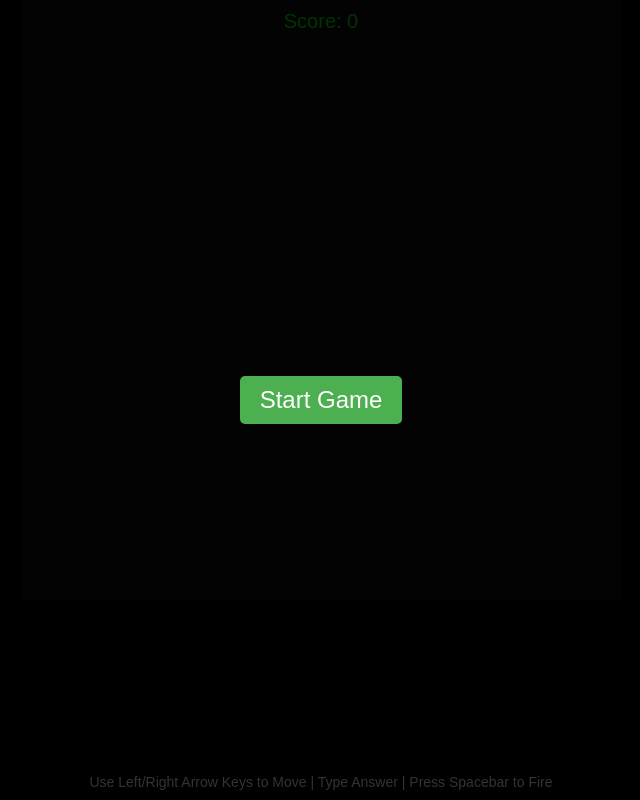
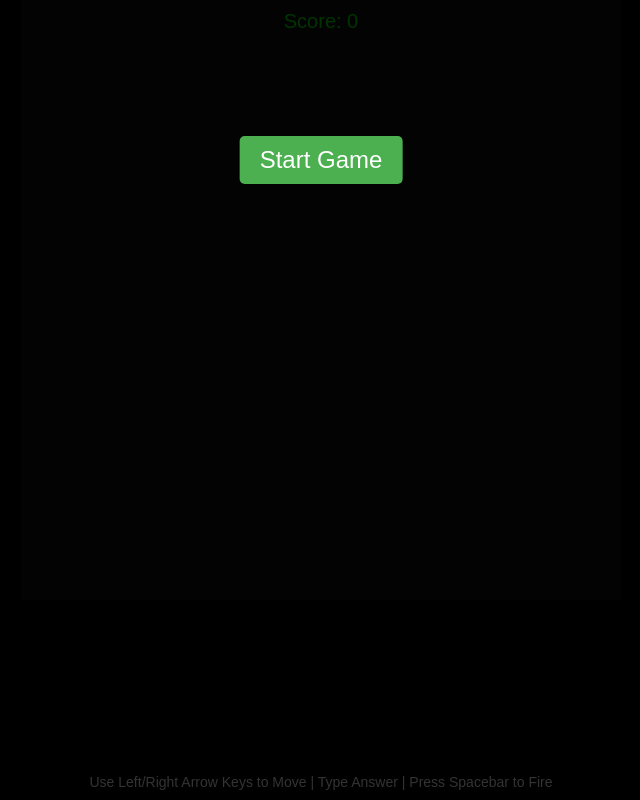
Before and after one commit to speedybits/Math_Arcade, a plain HTML site: page math_invaders.html in a window 1280 px wide. Shown: the whole page, without its empty margins (319-959 px from the left). Drawn offline with Linux system fonts and the light colour scheme.

Commit message:
Moved start button

```diff
--- a/math_invaders.html
+++ b/math_invaders.html
@@ -59,13 +59,18 @@
             z-index: 10;
         }
         #startButton {
-            font-size: 24px;
-            padding: 10px 20px;
-            background-color: #4CAF50;
-            color: white;
-            border: none;
-            border-radius: 5px;
-            cursor: pointer;
+            position: fixed !important;
+            top: 20% !important;
+            left: 50% !important;
+            transform: translate(-50%, -50%) !important;
+            font-size: 24px !important;
+            padding: 10px 20px !important;
+            background-color: #4CAF50 !important;
+            color: white !important;
+            border: none !important;
+            border-radius: 5px !important;
+            cursor: pointer !important;
+            z-index: 1000 !important;
         }
         #gameOverScreen {
             position: absolute;
```
